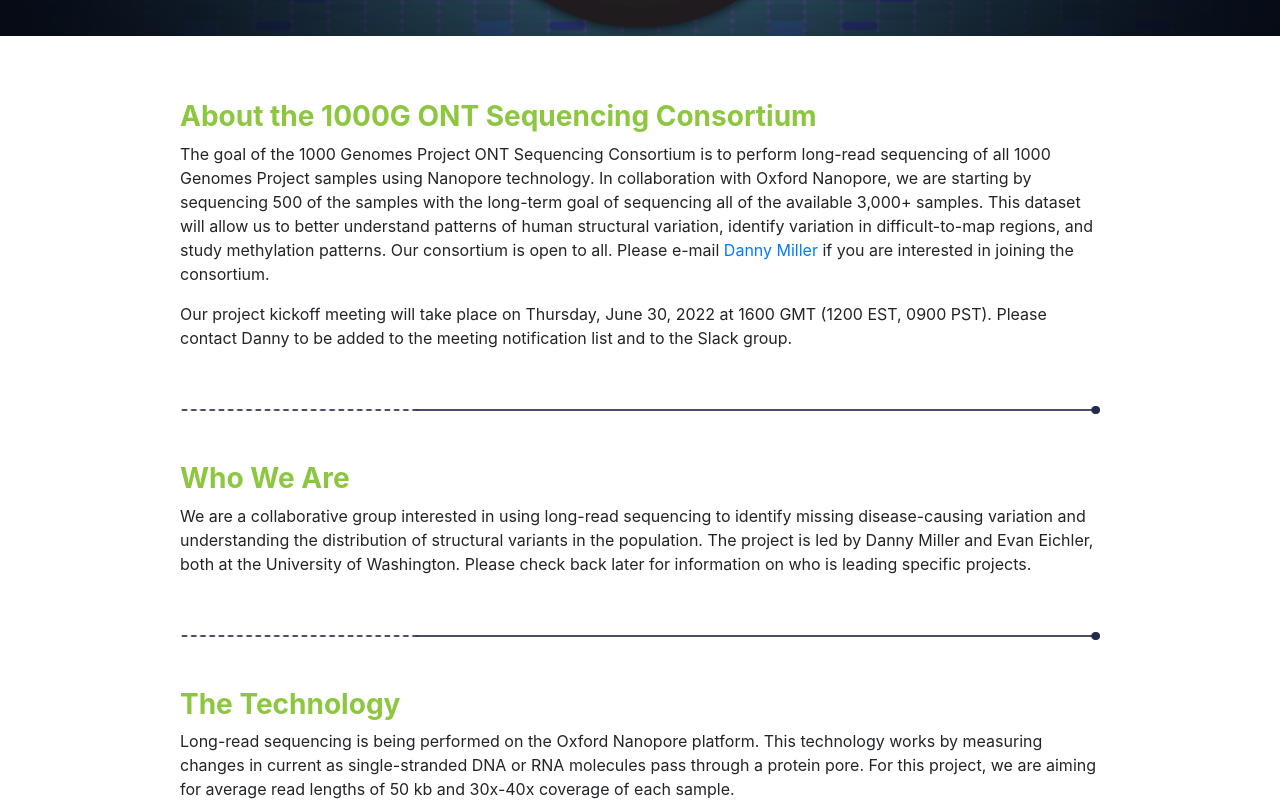
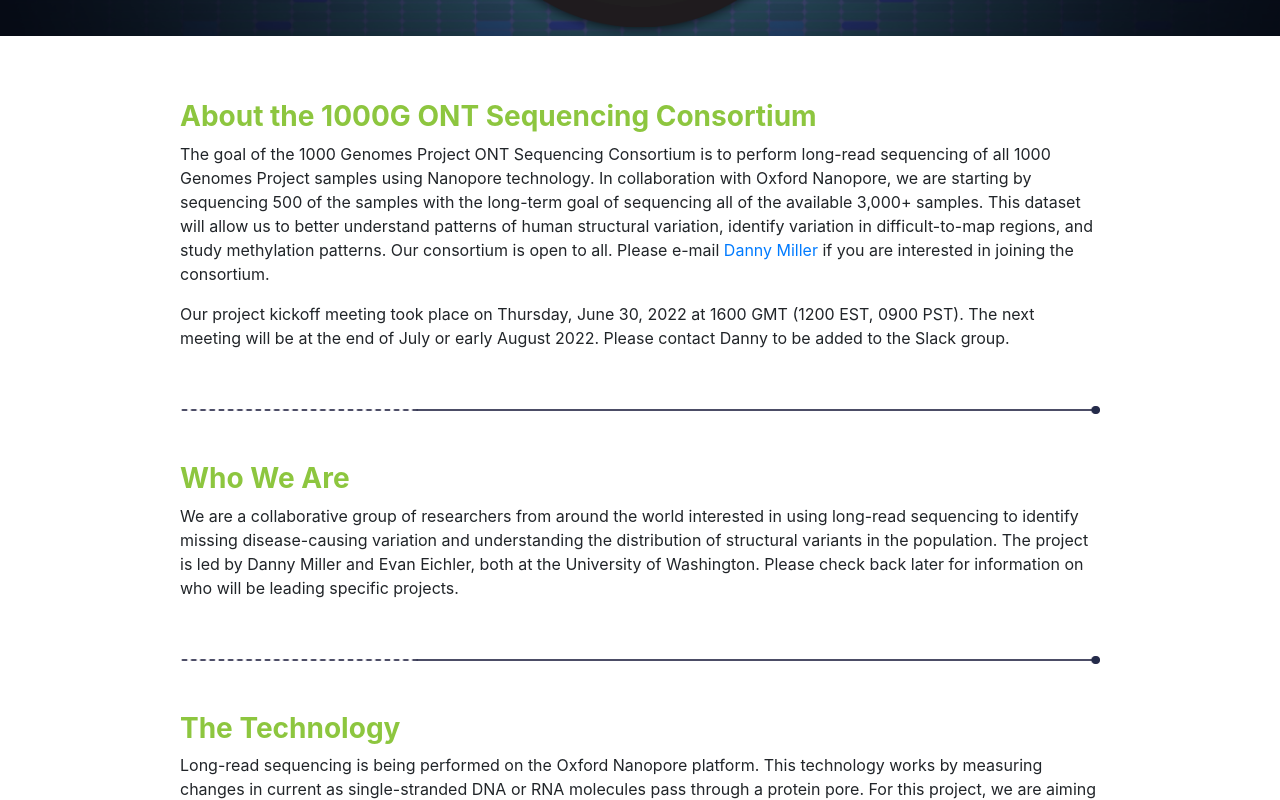
Before and after one commit to danrdanny/danrdanny.github.io, a plain HTML site: page 1000G-ONT.html in a window 1280 px wide. Shown: the part 410-1210 px from the top of the page. Drawn offline with Linux system fonts and the light colour scheme.

Commit message:
update meeting time

```diff
--- a/1000G-ONT.html
+++ b/1000G-ONT.html
@@ -60,7 +60,7 @@
           	<div class="col-lg-8 mb-4 mt-3 offset-xl-1 col-xl-10">
             <h3 style="color:#8dc63f" class="text-left"><strong>About the 1000G ONT Sequencing Consortium</strong></h3>
 			  <p class="text-left">The goal of the 1000 Genomes Project ONT Sequencing Consortium is to perform long-read sequencing of all 1000 Genomes Project samples using Nanopore technology. In collaboration with Oxford Nanopore, we are starting by sequencing 500 of the samples with the long-term goal of sequencing all of the available 3,000+ samples. This dataset will allow us to better understand patterns of human structural variation, identify variation in difficult-to-map regions, and study methylation patterns. Our consortium is open to all. Please e-mail <a href="mailto:dm1@uw.edu?Subject=Joining the 1000G ONT Sequencing Consortium">Danny Miller</a> if you are interested in joining the consortium.</p>
-			  <p>Our project kickoff meeting will take place on Thursday, June 30, 2022 at 1600 GMT (1200 EST, 0900 PST). Please contact Danny to be added to the meeting notification list and to the Slack group. </p>
+			  <p>Our project kickoff meeting took place on Thursday, June 30, 2022 at 1600 GMT (1200 EST, 0900 PST). The next meeting will be at the end of July or early August 2022. Please contact Danny to be added to the Slack group. </p>
           </div>
         </div>
       </div>
@@ -73,7 +73,7 @@
           	<div class="col-lg-8 mb-4 mt-3 offset-xl-1 col-xl-10">
 				<img class="embed-responsive" src="images/1000G-ONT-hr.png" alt="1000G-ONT" id="Who We Are">
           		<h3 style="color:#8dc63f" class="text-left mt-5"><strong>Who We Are</strong></h3>
-			  	<p class="text-left">We are a collaborative group interested in using long-read sequencing to identify missing disease-causing variation and understanding the distribution of structural variants in the population. The project is led by Danny Miller and Evan Eichler, both at the University of Washington. Please check back later for information on who is leading specific projects. </p>
+			  	<p class="text-left">We are a collaborative group of researchers from around the world interested in using long-read sequencing to identify missing disease-causing variation and understanding the distribution of structural variants in the population. The project is led by Danny Miller and Evan Eichler, both at the University of Washington. Please check back later for information on who will be leading specific projects.</p>
           	</div>
 		  </div>
         </div>
```
